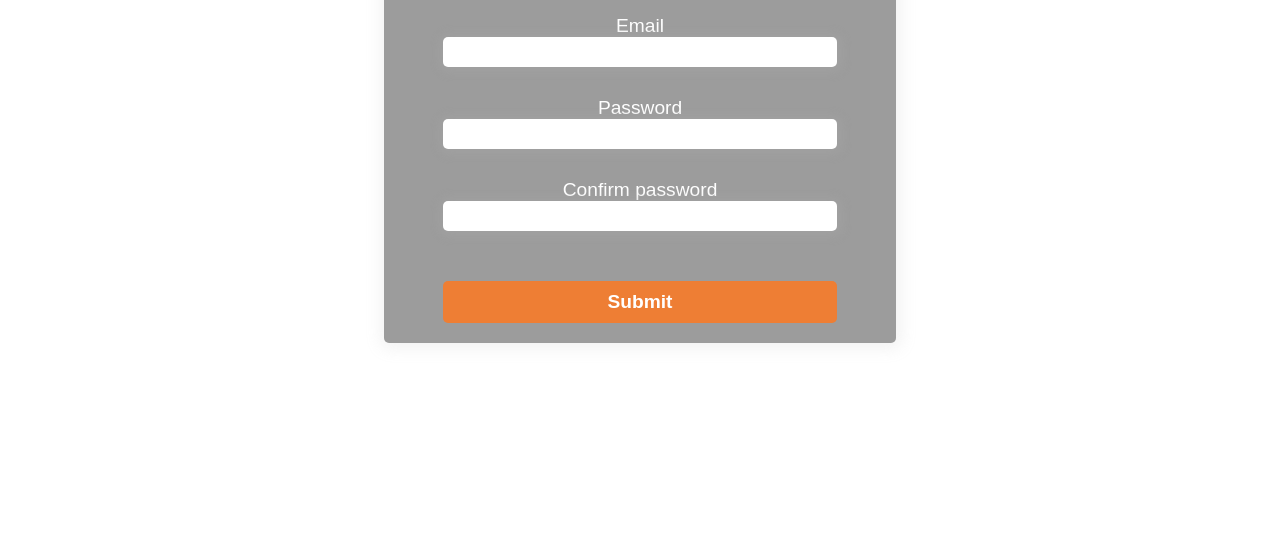
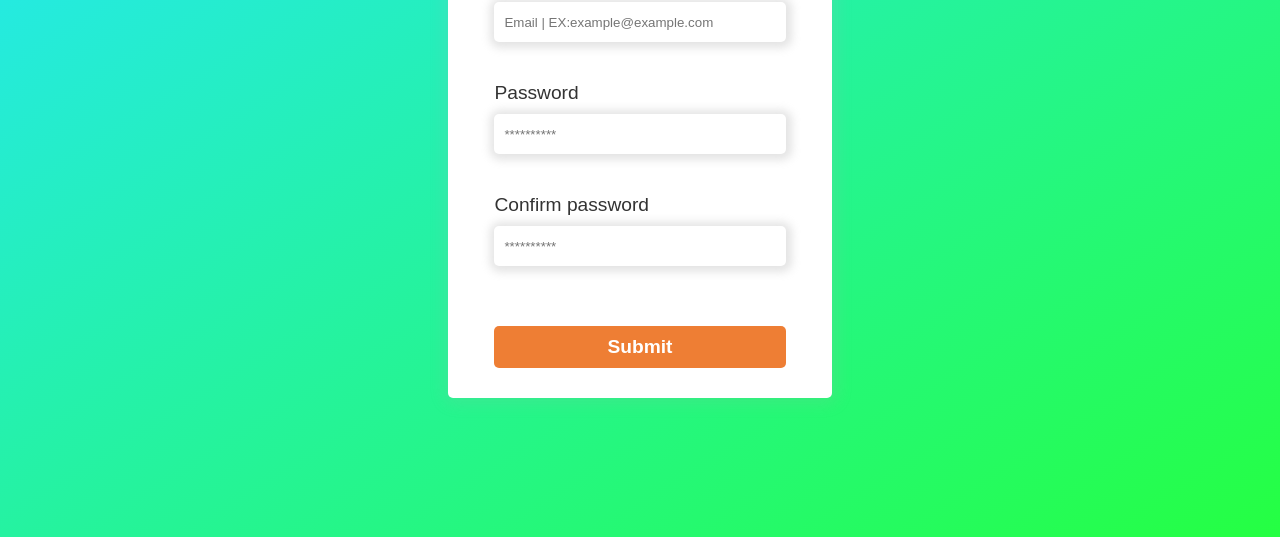
Before and after one commit to GSG-G11/client-side-validation-ahmed-qeshta, a plain HTML site: page index.html in a window 1280 px wide. Shown: the part 263-800 px from the top of the page. Drawn offline with Linux system fonts and the light colour scheme.

Commit message:
Add Code HTML CSS JavaScript

```diff
--- a/index.html
+++ b/index.html
@@ -17,11 +17,24 @@
       <h1 class="form__title">Registration</h1>
       <label for="email" id="email-label"
         >Email
-        <input type="email" name="email" id="email" required />
+        <input
+          type="email"
+          name="email"
+          id="email"
+          required
+          placeholder="Email | EX:example@example.com"
+          autocomplete="off"
+        />
       </label>
       <label for="password" id="password-label"
         >Password
-        <input type="password" name="password" id="password" required />
+        <input
+          type="password"
+          name="password"
+          id="password"
+          required
+          placeholder="**********"
+        />
       </label>
       <label for="confirmPassword" id="confirm-password-label"
         >Confirm password
@@ -29,6 +42,7 @@
           type="password"
           name="confirmPassword"
           id="confirmPassword"
+          placeholder="**********"
           required
         />
       </label>
--- a/style.css
+++ b/style.css
@@ -14,7 +14,7 @@ body {
   height: 100vh;
   justify-content: center;
   align-items: center;
-  background-color: #fff;
+  background: linear-gradient(to bottom right, #25e6ff, #25ff42);
   color: #333;
   font-family: 'Ubuntu', sans-serif;
   font-size: 1.2rem;
@@ -66,12 +66,12 @@ button {
   display: flex;
   flex-direction: column;
   text-align: center;
-  width: 40%;
-  background-color: #9c9c9c;
-  color: #fff;
+  width: 30%;
+  background: #fff;
+  color: #333;
   border-radius: 5px;
   box-shadow: 1px 1px 15px 5px #afafaf27;
-  padding: 10px;
+  padding: 20px 10px;
 }
 
 .register__form > label {
@@ -79,6 +79,7 @@ button {
   flex-direction: column;
   width: 80%;
   margin: 15px auto;
+  text-align: start;
 }
 
 .register__form > label > input {
@@ -86,8 +87,12 @@ button {
   color: #9c9c9c;
   border-radius: 5px;
   box-shadow: 1px 1px 8px 5px #aaaaaa50;
-  height: 30px;
-  margin: 0;
+  height: 40px;
+  margin: 10px 0;
+  padding: 5px 10px;
+  display: flex;
+  justify-content: center;
+  align-items: center;
 }
 
 .register__form > button {
```
